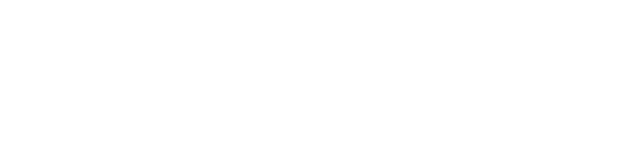
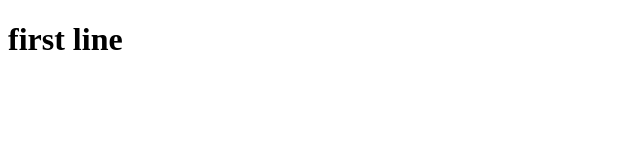
Before and after one commit to soumya-esspl/batch-5-1, a plain HTML site: page profile.html in a window 1280 px wide. Shown: the whole page, without its empty margins (0-640 px from the left). Drawn offline with Linux system fonts and the light colour scheme.

Commit message:
first commit

```diff
--- a/profile.html
+++ b/profile.html
@@ -7,5 +7,7 @@
 </head>
 <body>
 
+
+    <h1 class="style calss">first line</h1>
 </body>
 </html>
```
